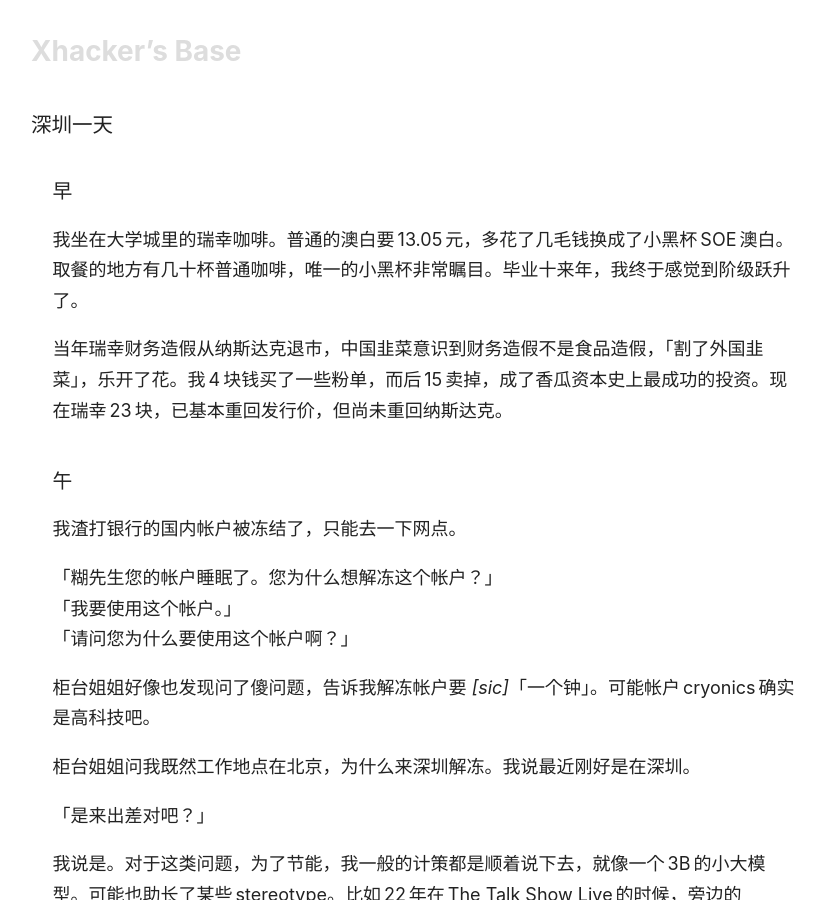
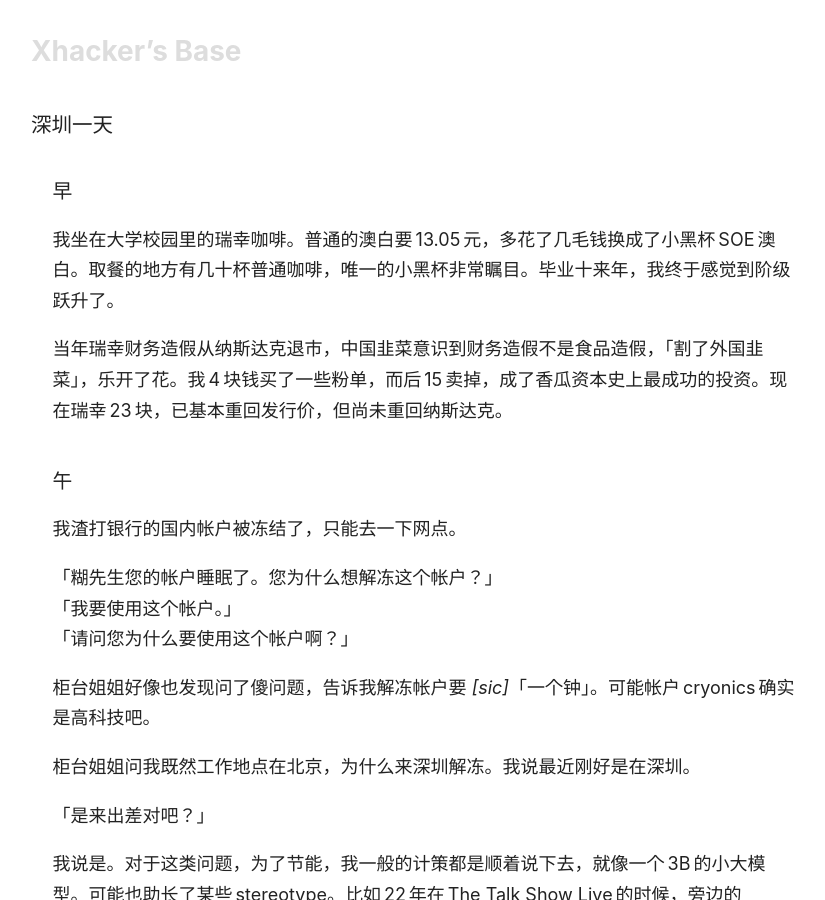
Before and after one commit to xhacker/xhacker.github.io, a Jekyll site: the page built from _posts/2024-12-24-shenzhen-one-day.md, in a window 1280 px wide and 900 px high. Shown: the whole window, without its empty margins (225-1050 px from the left). Built offline with Jekyll 4.4.1, drawn with Linux system fonts in a browser that asks for light colours; nearby versions of some CDN libraries; comment, search, counter and statistics services are not loaded.

Commit message:
Minor edit

```diff
--- a/_posts/2024-12-24-shenzhen-one-day.md
+++ b/_posts/2024-12-24-shenzhen-one-day.md
@@ -5,7 +5,7 @@ title: 深圳一天
 
 ## 早
 
-我坐在大学城里的瑞幸咖啡。普通的澳白要 13.05 元，多花了几毛钱换成了小黑杯 SOE 澳白。取餐的地方有几十杯普通咖啡，唯一的小黑杯非常瞩目。毕业十来年，我终于感觉到阶级跃升了。
+我坐在大学校园里的瑞幸咖啡。普通的澳白要 13.05 元，多花了几毛钱换成了小黑杯 SOE 澳白。取餐的地方有几十杯普通咖啡，唯一的小黑杯非常瞩目。毕业十来年，我终于感觉到阶级跃升了。
 
 <!-- more -->
 
```
